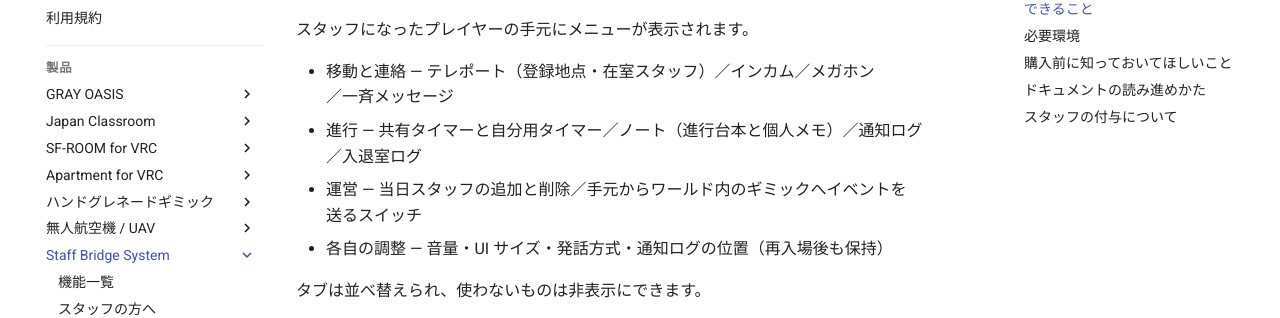
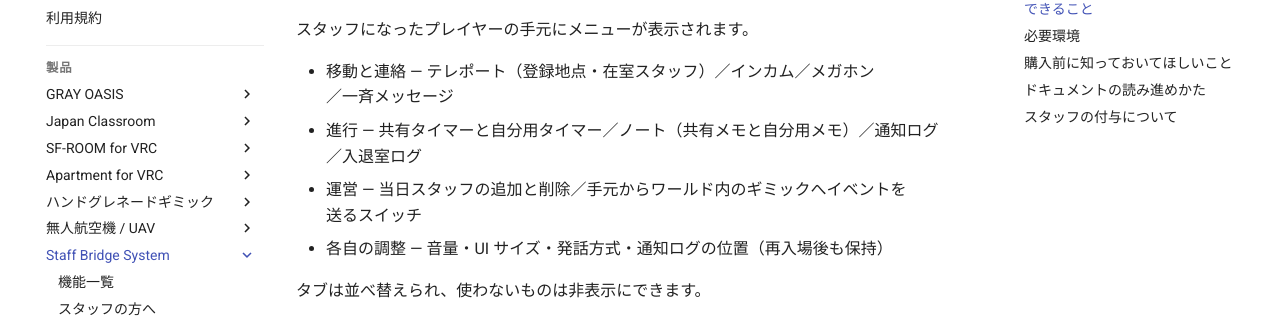
Before and after one commit to MAGURO-git/ProductArchive, an MkDocs documentation site: the page built from docs/staff-bridge-system/index.md, in a window 1280 px wide and 900 px high, scrolled down 615 px. Shown: the part 139-457 px from the top of the window. Built offline with MkDocs 1.6.1 and Material for MkDocs 9.7.7, drawn with Linux system fonts in a browser that asks for light colours; comment, search, counter and statistics services are not loaded.

Commit message:
ノートの用語を共有メモ／自分用メモへ追従させる
Co-Authored-By: Claude Fable 5 <noreply@anthropic.com>

```diff
--- a/docs/staff-bridge-system/index.md
+++ b/docs/staff-bridge-system/index.md
@@ -20,7 +20,7 @@ VRChat ワールド用のイベント運営支援ギミック一式です。テ
 スタッフになったプレイヤーの手元にメニューが表示されます。
 
 - 移動と連絡 — テレポート（登録地点・在室スタッフ）／インカム／メガホン／一斉メッセージ
-- 進行 — 共有タイマーと自分用タイマー／ノート（進行台本と個人メモ）／通知ログ／入退室ログ
+- 進行 — 共有タイマーと自分用タイマー／ノート（共有メモと自分用メモ）／通知ログ／入退室ログ
 - 運営 — 当日スタッフの追加と削除／手元からワールド内のギミックへイベントを送るスイッチ
 - 各自の調整 — 音量・UI サイズ・発話方式・通知ログの位置（再入場後も保持）
 
```
